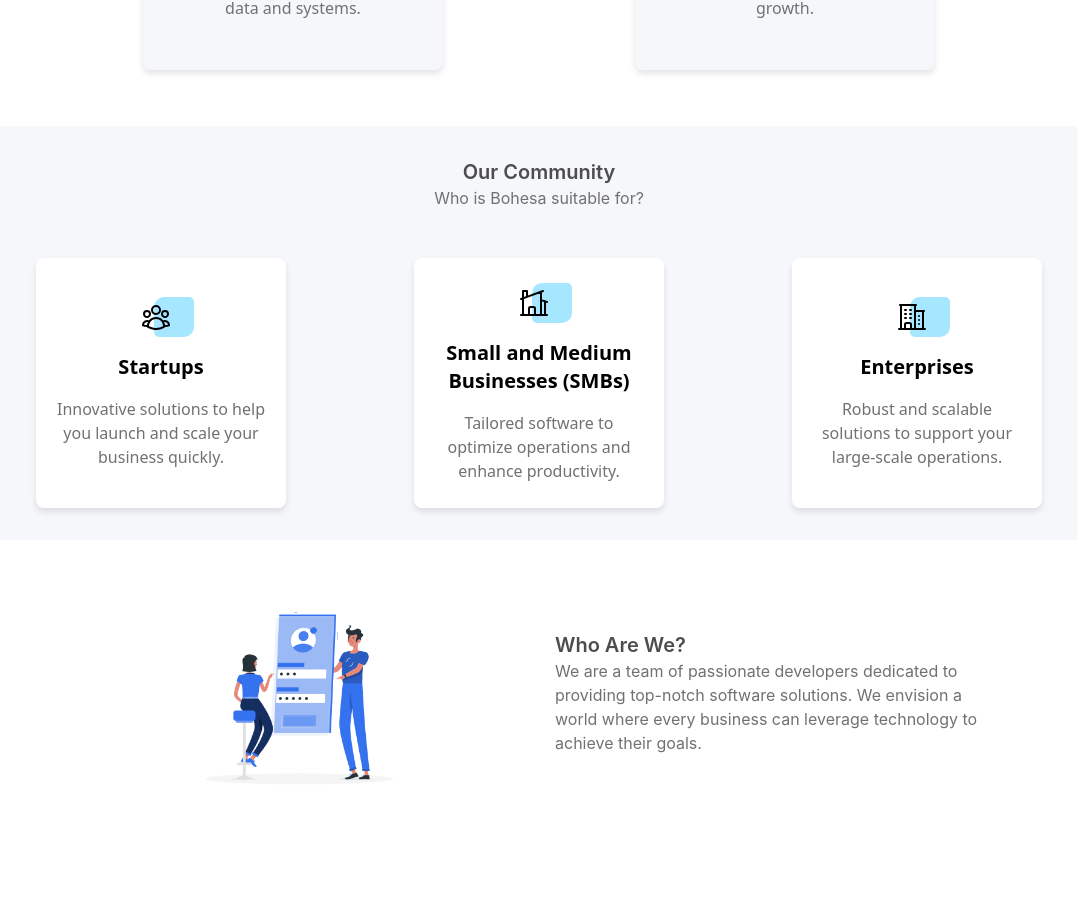
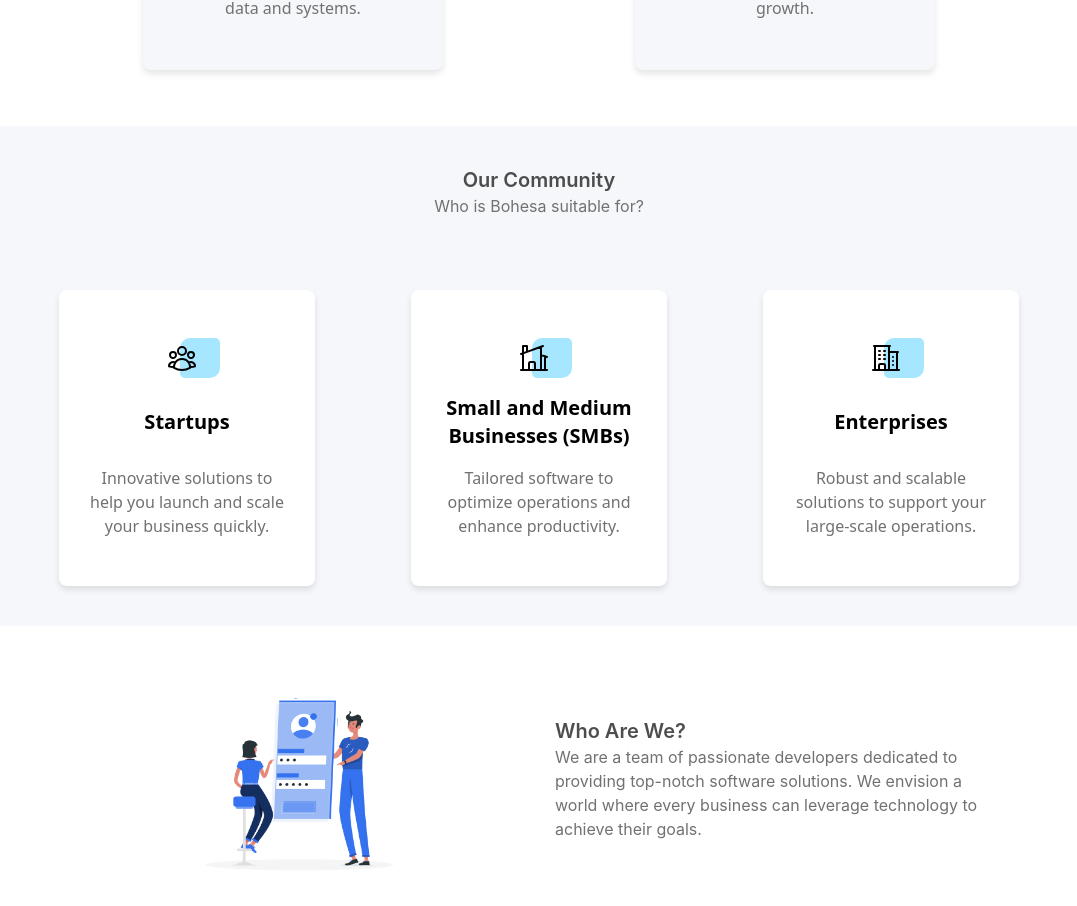
Before and after one commit to haro3535/Group-Website, a React (Create React App) app in the folder frontend/: page / in a window 1280 px wide. Shown: the part 2240-3146 px from the top of the page, without its empty margins (101-1178 px from the left). Built offline with nearby package versions, Linux system fonts and the light colour scheme.

Commit message:
Community boyut ayarlaması yapıldı ve Navbar menü düzenlemesi yapıldı

```diff
--- a/frontend/src/Community/Community.js
+++ b/frontend/src/Community/Community.js
@@ -26,7 +26,7 @@
 );
 
 const Card = ({ title, content, icon }) => (
-    <div id="community" className="card-community bg-white rounded-md shadow-md p-6 text-center">
+    <div className="card-community bg-white rounded-md shadow-md px-6 py-12 text-center">
       <div className="flex items-center justify-center mb-4">
         <div className="icon-container-community">
           {icon}
@@ -39,14 +39,14 @@
 );
 
 const CardsGrid = () => (
-  <div className="mx-auto px-4 py-8 bg-bcg-light-gray">
+  <div className="w-3/4 flex flex-col space-y-6 justify-center items-center py-10">
     <div className="flex flex-col items-center mb-12">
       <h2 className="text-xl font-semibold inter-font" style={{ color: 'var(--custom-gray)' }}>Our Community</h2>
       <h1 className="text-base font-normal inter-font" style={{ color: 'var(--light-gray)' }}>Who is Bohesa suitable for?</h1>
     </div>
 
     <div className="flex justify-center">
-      <div className="grid grid-cols-1 md:grid-cols-2 lg:grid-cols-3 gap-32 ">
+      <div className="grid grid-cols-1 lg:grid-cols-2 xl:grid-cols-3 gap-24 ">
         {cards.map((card, index) => (
           <Card key={card.id} title={card.title} content={card.content} icon={[icon1, icon2, icon3][index]} />
         ))}
@@ -57,8 +57,8 @@
 
 export default function Cards() {
   return (
-    <div>
+    <section id='community' className='flex justify-center bg-bcg-light-gray'>
       <CardsGrid />
-    </div>
+    </section>
   );
 }
--- a/frontend/src/NavBar/NavBar.js
+++ b/frontend/src/NavBar/NavBar.js
@@ -1,6 +1,5 @@
 import React, { useEffect, useState } from 'react';
 import { ToggleButtonOnClicked, CloseToggleMenu } from '../utils/NavBarScripts.js';
-import LanguageButton from './LanguageButton.js';
 
 const handleScrollToSection = (sectionId) => {
   const sectionElement = document.getElementById(sectionId);
@@ -93,12 +92,12 @@
         <div id='toggle-menu' className="w-full lg:hidden bg-white fixed hidden justify-center border-y-[1px] border-gray-300 transition-[max-height] duration-500 ease-in-out overflow-hidden h-0">
           <div className='w-full flex flex-col items-center'>
             <ul className="cursor-pointer relative w-3/4">
-              <li className="py-2" onClick={CloseToggleMenu}>Services</li>
-              <li className="py-2" onClick={CloseToggleMenu}>Solutions</li>
-              <li className="py-2" onClick={CloseToggleMenu}>Community</li>
-              <li className="py-2" onClick={CloseToggleMenu}>About</li>
-              <li className="py-2" onClick={CloseToggleMenu}>Contact</li>
-              <li className="py-2"><LanguageButton className="z-10" /></li>
+              <li><button onClick={() => {handleScrollToSection('services'); }} className={(activeSection === 'services' ? ' text-blue-third py-2' : 'py-2' )}>Services</button></li>
+                <li><button onClick={() => {handleScrollToSection('solutions'); }} className={activeSection === 'solutions' ? ' text-blue-third py-2' : 'py-2'}>Solutions</button></li>
+                <li><button onClick={() => {handleScrollToSection('community'); }} className={activeSection === 'community' ? ' text-blue-third py-2' : 'py-2'}>Community</button></li>
+                <li><button onClick={() => {handleScrollToSection('about'); }} className={activeSection === 'about' ? ' text-blue-third py-2' : 'py-2'}>About</button></li>
+                <li onClick={() => {handleScrollToSection('contact'); }} className={activeSection === 'contact' ? ' text-blue-third py-2' : 'py-2'}>Contact</li>
+              {/*<li className="py-2"><LanguageButton className="z-10" /></li> */}
             </ul>
           </div>
         </div>
--- a/frontend/src/style.css
+++ b/frontend/src/style.css
@@ -119,15 +119,13 @@
 }
 .card-community {
   background-color: var(white); /* Use CSS variable or directly specify the color */
-  padding: 16px; /* Adjust padding as needed */
   box-shadow: 0 4px 6px rgba(0, 0, 0, 0.1); /* Adjust shadow as needed */
   border-radius: 8px; /* Adjust border radius as needed */
   display: flex;
   flex-direction: column;
-  justify-content: center;
+  justify-content: space-between;
+  max-width: 350px;
   align-items: center;
-  height: 250px; /* Adjust height as needed */
-  width: 250px; /* Adjust width as needed */
   position: relative;
   text-align: center; /* Center text horizontally */
 }
--- a/frontend/src/utils/NavBarScripts.js
+++ b/frontend/src/utils/NavBarScripts.js
@@ -16,7 +16,6 @@
 
 */
 window.onscroll = function() {
-  CloseLanguageMenu()
   CloseToggleMenu()
   ScrollFunction()
 };
@@ -68,10 +67,3 @@
       toggleMenu.classList.add('hidden');
   }
 }
-
-export function CloseLanguageMenu() {
-  const toggleMenu = document.getElementById('language-menu');
-  if (!toggleMenu.classList.contains('hidden')) {
-    toggleMenu.classList.add('hidden');
-  }
-}
```
